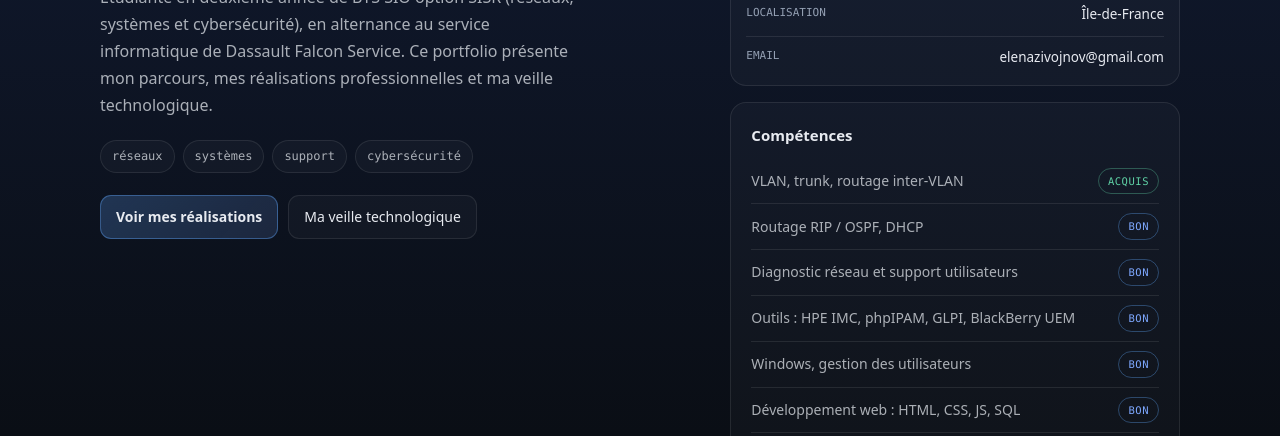
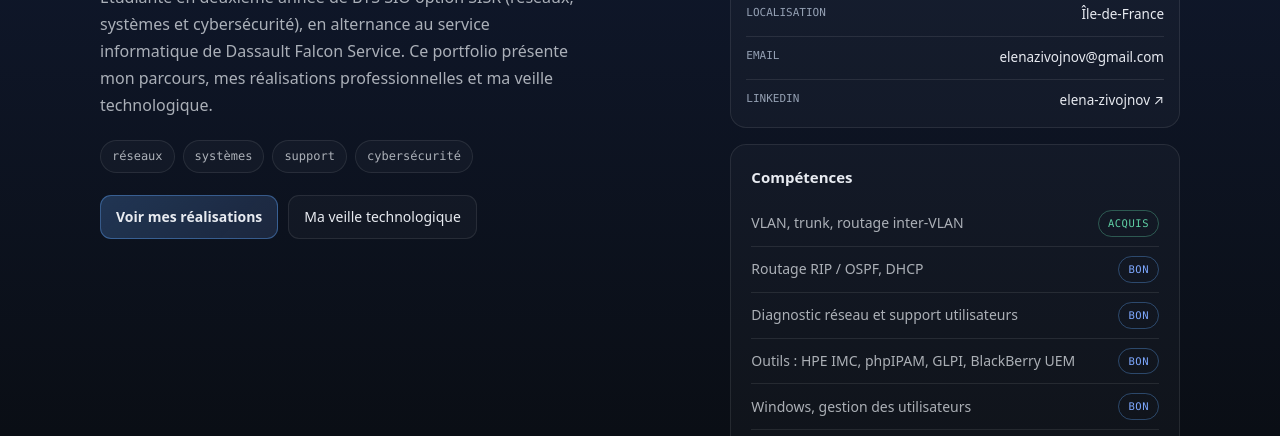
Before and after one commit to e2lya/portfolio, a plain HTML site: page index.html in a window 1280 px wide. Shown: the part 364-800 px from the top of the page. Drawn offline with Linux system fonts and the light colour scheme.

Commit message:
Ajout du lien LinkedIn dans les contacts
Co-Authored-By: Claude Opus 5.5 <noreply@anthropic.com>
Claude-Session: https://claude.ai/code/session_015gNyT9MoN8FK7xvzC8bwoj

```diff
--- a/index.html
+++ b/index.html
@@ -68,6 +68,7 @@
             <div class="fiche-row"><span class="k">Précédente</span><span class="v">SD Concept 15 · 2025/26</span></div>
             <div class="fiche-row"><span class="k">Localisation</span><span class="v">Île-de-France</span></div>
             <div class="fiche-row"><span class="k">Email</span><span class="v"><a href="mailto:elenazivojnov@gmail.com">elenazivojnov@gmail.com</a></span></div>
+            <div class="fiche-row"><span class="k">LinkedIn</span><span class="v"><a href="https://www.linkedin.com/in/elena-zivojnov-0a38193b0/" target="_blank" rel="noreferrer">elena-zivojnov ↗</a></span></div>
           </div>
         </div>
 
@@ -431,7 +432,7 @@
 <footer class="footer">
   <div class="wrap">
     <span>© <span id="year">2026</span> · Elena Zivojnov · <a href="mentions-legales.html">Mentions légales</a></span>
-    <span><a href="mailto:elenazivojnov@gmail.com">elenazivojnov@gmail.com</a></span>
+    <span><a href="mailto:elenazivojnov@gmail.com">elenazivojnov@gmail.com</a> · <a href="https://www.linkedin.com/in/elena-zivojnov-0a38193b0/" target="_blank" rel="noreferrer">LinkedIn</a></span>
   </div>
 </footer>
 
```
